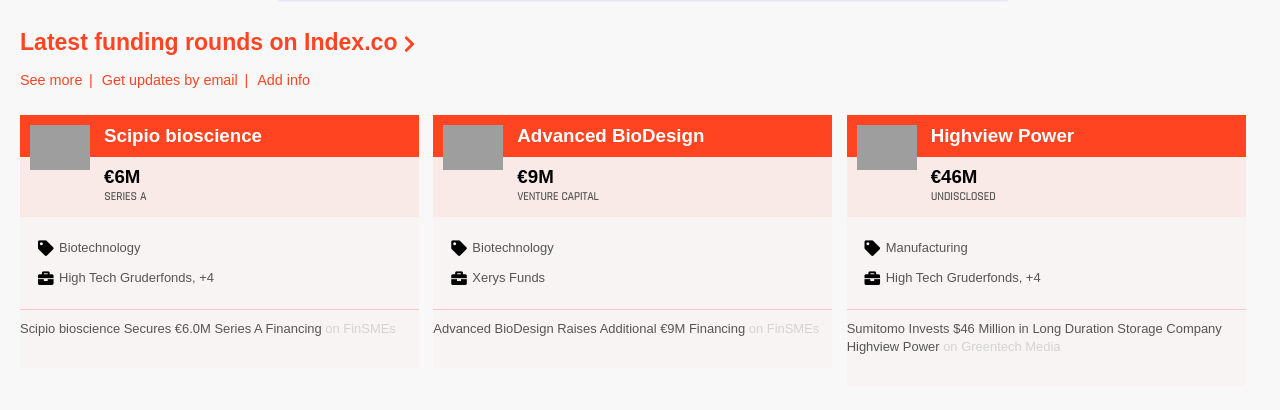
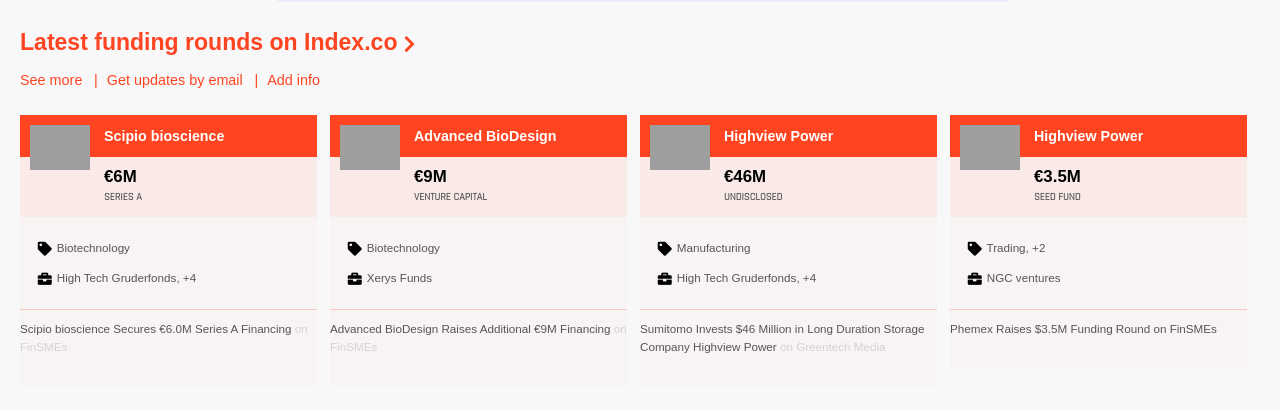
Before and after one commit to Mupa1/The-Next-Web-Clone1, a plain HTML site: page index.html in a window 1280 px wide. Shown: the part 1413-1823 px from the top of the page. Drawn offline with Linux system fonts and the light colour scheme; grey boxes are pictures that could not be loaded.

Commit message:
update latest funding section on large screens

```diff
--- a/index.html
+++ b/index.html
@@ -225,6 +225,21 @@
           </div>
           <p class="last-link bottom-margin">
             <a href="#">Sumitomo Invests $46 Million in Long Duration Storage Company Highview Power <span>on Greentech Media</span></a>
+          </p>
+        </div>
+        <div class="funding-info-cont last-fund">
+          <h3 class="funding-title"><a href="#">Highview Power</a></h3>
+          <a href="#"><img src="https://img-cdn.tnwcdn.com/image?url=https%3A%2F%2Fpbs.twimg.com%2Fprofile_images%2F1214124184290430976%2FWOU4F9j1.jpg&amp;signature=3366cfb2b671ba2fd8759cf6fc0fc7c3" alt="Scipio"></a>
+          <div class="series">
+            <h3><a href="#">€3.5M</a></h3>
+            <h5 class="blocked-font"><a href="#">SEED FUND</a></h5>
+          </div>
+          <div class="tag">
+            <p><a href="#"><i class="fas fa-tag fa-fw"></i> Trading, +2</a></p>
+            <p><a href="#"><i class="fas fa-briefcase fa-fw"></i> NGC ventures</a></p>
+          </div>
+          <p class="last-link bottom-margin">
+            <a href="#">Phemex Raises $3.5M Funding Round on FinSMEs</span></a>
           </p>
         </div>
       </div>
--- a/styles.css
+++ b/styles.css
@@ -400,6 +400,10 @@
   grid-template-columns: 1fr;
   grid-template-rows: repeat(3, auto);
   grid-row-gap: 1rem;
+}
+
+.latest-funding .funding-info .last-fund {
+  display: none;
 }
 
 .latest-funding .funding-info .funding-info-cont {
@@ -1050,4 +1054,25 @@
   .latest-news .news-container .news-s-box {
     grid-template-rows: 114px 1fr;
   }
+
+  .latest-funding .top-fund-links {
+    width: 300px;
+  }
+
+  .latest-funding .funding-info .funding-info-cont {
+    font-size: 90%;
+  }
+
+  .latest-funding .funding-info .funding-info-cont .funding-title {
+    font-size: 110%;
+  }
+
+  .latest-funding .funding-info {
+    grid-template-columns: 1fr 1fr 1fr 1fr;
+    grid-template-rows: 1fr;
+  }
+
+  .latest-funding .funding-info .last-fund {
+    display: block;
+  }
 }
```
